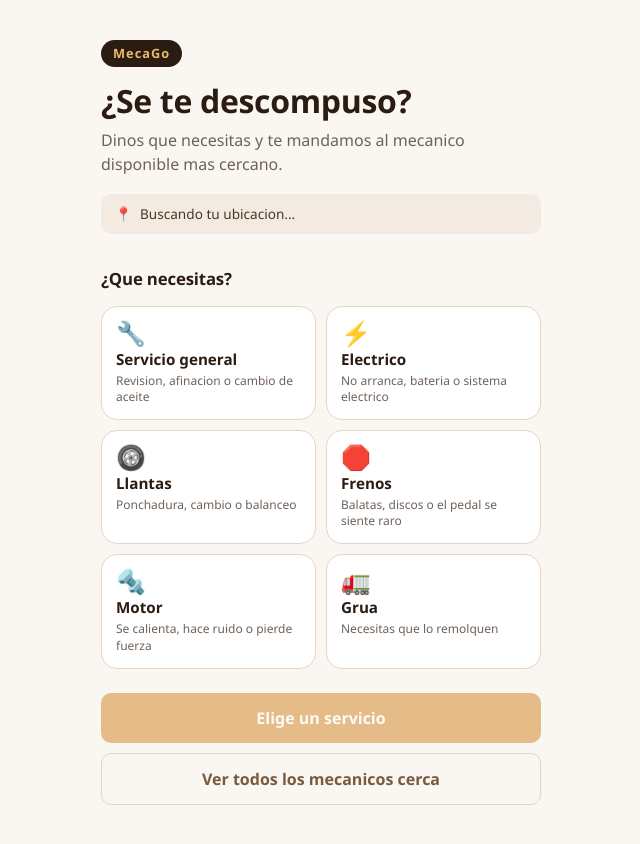
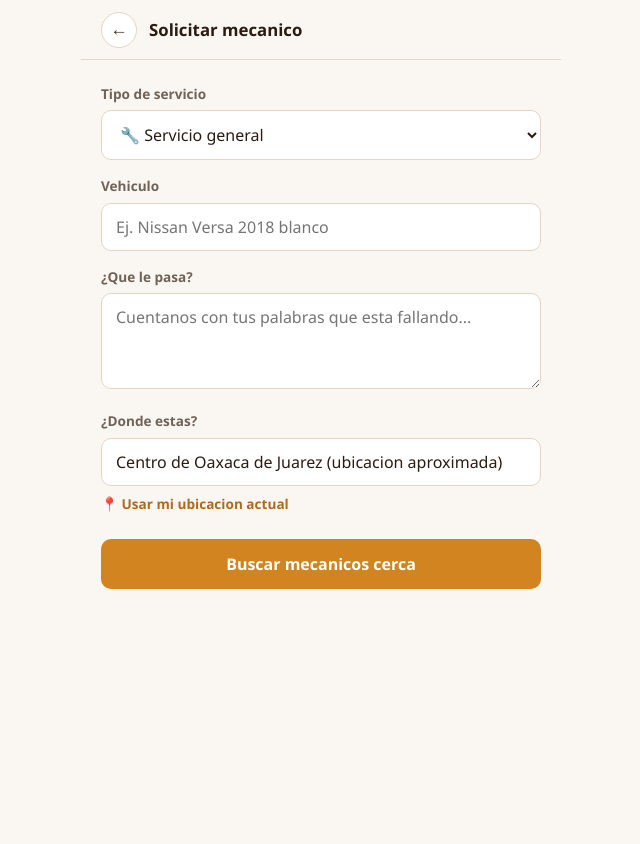
Before and after one commit to SrGines35/Mecanicos_proyect, an Angular app: page /solicitar in a window 1280 px wide. Before the commit this address led to /. Shown: the top 844 px of the page, without its empty margins (319-959 px from the left). After the commit the page ends 800 px from the top, so only its background shows below. Built offline with nearby package versions, Linux system fonts and the light colour scheme; no server answers.

Commit message:
feat(solicitar): agrega el formulario para pedir un mecanico
Formulario reactivo con validaciones de vehiculo, descripcion del problema
y direccion. Trae preseleccionado el servicio que se eligio en el inicio y
tiene un boton para llenar la direccion con el GPS.

```diff
--- a/src/app/app.routes.ts
+++ b/src/app/app.routes.ts
@@ -11,6 +11,11 @@ export const routes: Routes = [
     loadComponent: () => import('./features/inicio/inicio').then((m) => m.Inicio),
     title: 'MecaGo - Inicio',
   },
+  {
+    path: 'solicitar',
+    loadComponent: () => import('./features/solicitar/solicitar').then((m) => m.Solicitar),
+    title: 'Solicitar mecanico',
+  },
   // Cualquier ruta que no exista regresa al inicio
   { path: '**', redirectTo: '' },
 ];
--- /dev/null
+++ b/src/app/features/solicitar/solicitar.css
@@ -0,0 +1,36 @@
+form {
+  padding-top: 8px;
+}
+
+.enlace-ubicacion {
+  display: inline-flex;
+  align-items: center;
+  gap: 6px;
+  margin-top: 8px;
+  padding: 0;
+  border: none;
+  background: none;
+  color: var(--ambar-600);
+  font-family: inherit;
+  font-size: 0.85rem;
+  font-weight: 600;
+  cursor: pointer;
+}
+
+.enlace-ubicacion:disabled {
+  opacity: 0.6;
+  cursor: default;
+}
+
+.aviso {
+  margin-top: 8px;
+  padding: 10px 12px;
+  border-radius: var(--radio-chico);
+  background: var(--ambar-100);
+  color: var(--ambar-600);
+  font-size: 0.8rem;
+}
+
+.boton {
+  margin-top: 8px;
+}
--- /dev/null
+++ b/src/app/features/solicitar/solicitar.html
@@ -0,0 +1,63 @@
+<app-encabezado titulo="Solicitar mecanico" [mostrarRegresar]="true" />
+
+<form [formGroup]="formulario" (ngSubmit)="enviar()" novalidate>
+  <div class="campo">
+    <label for="tipoServicio">Tipo de servicio</label>
+    <select id="tipoServicio" formControlName="tipoServicio">
+      @for (servicio of servicios; track servicio.valor) {
+        <option [value]="servicio.valor">{{ servicio.icono }} {{ servicio.nombre }}</option>
+      }
+    </select>
+  </div>
+
+  <div class="campo">
+    <label for="vehiculo">Vehiculo</label>
+    <input
+      id="vehiculo"
+      type="text"
+      formControlName="vehiculo"
+      placeholder="Ej. Nissan Versa 2018 blanco"
+      autocomplete="off"
+    />
+    @if (campoInvalido('vehiculo')) {
+      <div class="campo__error">Escribe marca y modelo (minimo 3 letras).</div>
+    }
+  </div>
+
+  <div class="campo">
+    <label for="descripcionProblema">¿Que le pasa?</label>
+    <textarea
+      id="descripcionProblema"
+      formControlName="descripcionProblema"
+      placeholder="Cuentanos con tus palabras que esta fallando..."
+    ></textarea>
+    @if (campoInvalido('descripcionProblema')) {
+      <div class="campo__error">
+        Describelo con al menos 10 caracteres para que el mecanico sepa que llevar.
+      </div>
+    }
+  </div>
+
+  <div class="campo">
+    <label for="direccion">¿Donde estas?</label>
+    <input id="direccion" type="text" formControlName="direccion" placeholder="Calle, colonia" />
+    @if (campoInvalido('direccion')) {
+      <div class="campo__error">Necesitamos saber a donde ir.</div>
+    }
+
+    <button
+      class="enlace-ubicacion"
+      type="button"
+      [disabled]="geo.cargando()"
+      (click)="usarMiUbicacion()"
+    >
+      📍 {{ geo.cargando() ? 'Obteniendo ubicacion...' : 'Usar mi ubicacion actual' }}
+    </button>
+
+    @if (geo.error()) {
+      <p class="aviso">{{ geo.error() }}</p>
+    }
+  </div>
+
+  <button class="boton boton--primario" type="submit">Buscar mecanicos cerca</button>
+</form>
--- /dev/null
+++ b/src/app/features/solicitar/solicitar.ts
@@ -0,0 +1,82 @@
+import { Component, OnInit, inject, signal } from '@angular/core';
+import { FormBuilder, ReactiveFormsModule, Validators } from '@angular/forms';
+import { ActivatedRoute, Router } from '@angular/router';
+
+import { SERVICIOS } from '../../core/data/servicios.catalogo';
+import { Especialidad } from '../../core/models';
+import { GeolocalizacionService } from '../../core/services/geolocalizacion.service';
+import { SolicitudService } from '../../core/services/solicitud.service';
+import { Encabezado } from '../../shared/encabezado/encabezado';
+
+/**
+ * Formulario donde el usuario describe su problema antes de ver mecanicos.
+ */
+@Component({
+  selector: 'app-solicitar',
+  imports: [ReactiveFormsModule, Encabezado],
+  templateUrl: './solicitar.html',
+  styleUrl: './solicitar.css',
+})
+export class Solicitar implements OnInit {
+  private readonly fb = inject(FormBuilder);
+  private readonly router = inject(Router);
+  private readonly ruta = inject(ActivatedRoute);
+  private readonly solicitudes = inject(SolicitudService);
+  protected readonly geo = inject(GeolocalizacionService);
+
+  protected readonly servicios = SERVICIOS;
+  protected readonly intentoEnviar = signal(false);
+
+  protected readonly formulario = this.fb.nonNullable.group({
+    tipoServicio: ['general' as Especialidad, Validators.required],
+    vehiculo: ['', [Validators.required, Validators.minLength(3)]],
+    descripcionProblema: ['', [Validators.required, Validators.minLength(10)]],
+    direccion: ['', Validators.required],
+  });
+
+  ngOnInit(): void {
+    // Si venimos de la pantalla de inicio, ya trae el tipo elegido
+    const tipo = this.ruta.snapshot.queryParamMap.get('tipo') as Especialidad | null;
+    if (tipo) {
+      this.formulario.controls.tipoServicio.setValue(tipo);
+    }
+
+    this.formulario.controls.direccion.setValue(this.geo.ubicacionActual().direccion ?? '');
+  }
+
+  /** Dice si un campo esta mal Y el usuario ya lo toco o ya intento enviar */
+  protected campoInvalido(nombre: 'vehiculo' | 'descripcionProblema' | 'direccion'): boolean {
+    const control = this.formulario.controls[nombre];
+    return control.invalid && (control.touched || this.intentoEnviar());
+  }
+
+  protected async usarMiUbicacion(): Promise<void> {
+    const ubicacion = await this.geo.obtenerUbicacion();
+    this.formulario.controls.direccion.setValue(ubicacion.direccion ?? '');
+  }
+
+  protected enviar(): void {
+    this.intentoEnviar.set(true);
+
+    if (this.formulario.invalid) {
+      this.formulario.markAllAsTouched();
+      return;
+    }
+
+    const datos = this.formulario.getRawValue();
+
+    this.solicitudes.guardarBorrador({
+      tipoServicio: datos.tipoServicio,
+      vehiculo: datos.vehiculo,
+      descripcionProblema: datos.descripcionProblema,
+      ubicacion: {
+        ...this.geo.ubicacionActual(),
+        direccion: datos.direccion,
+      },
+    });
+
+    void this.router.navigate(['/mecanicos'], {
+      queryParams: { tipo: datos.tipoServicio },
+    });
+  }
+}
```
